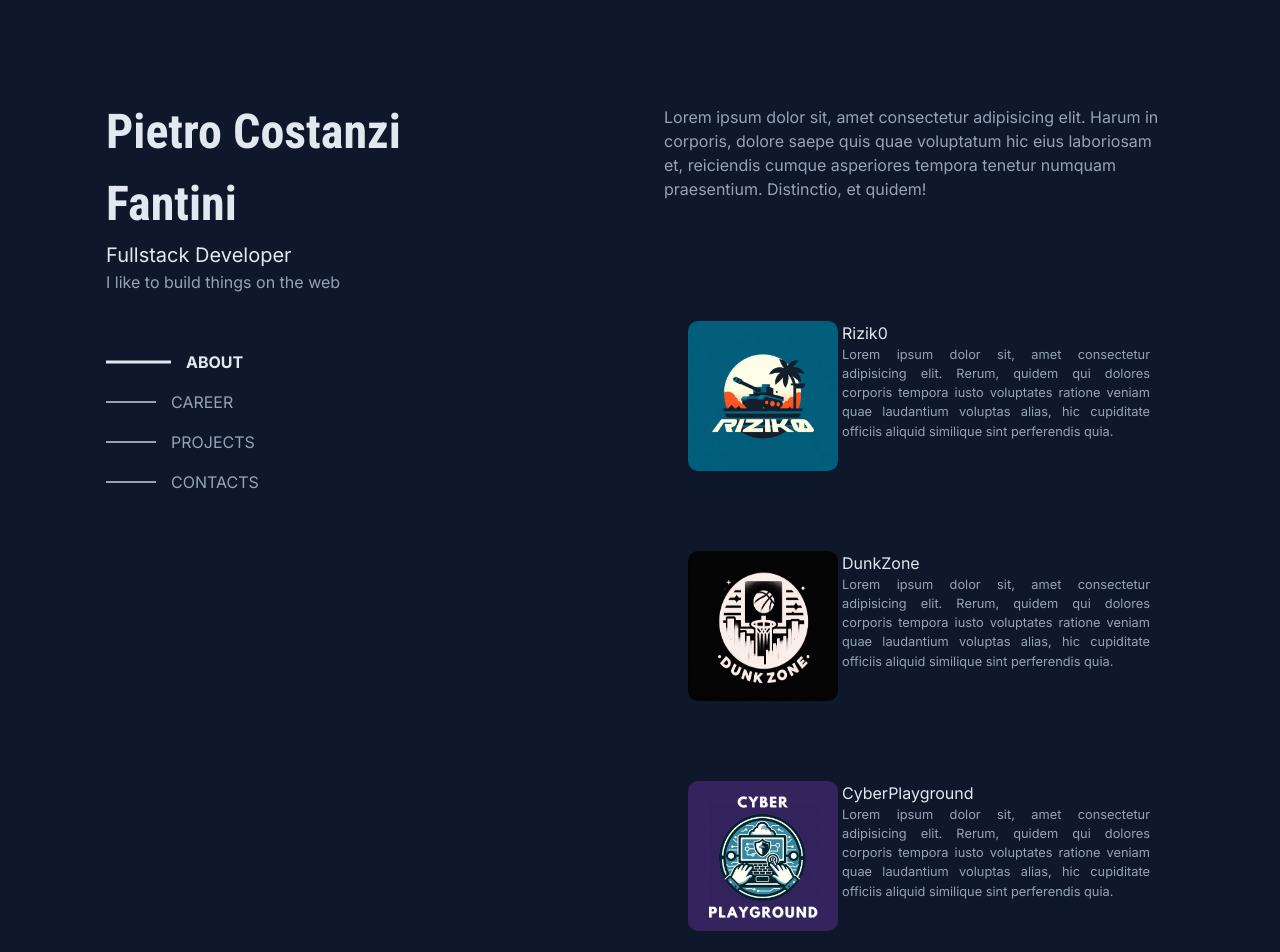
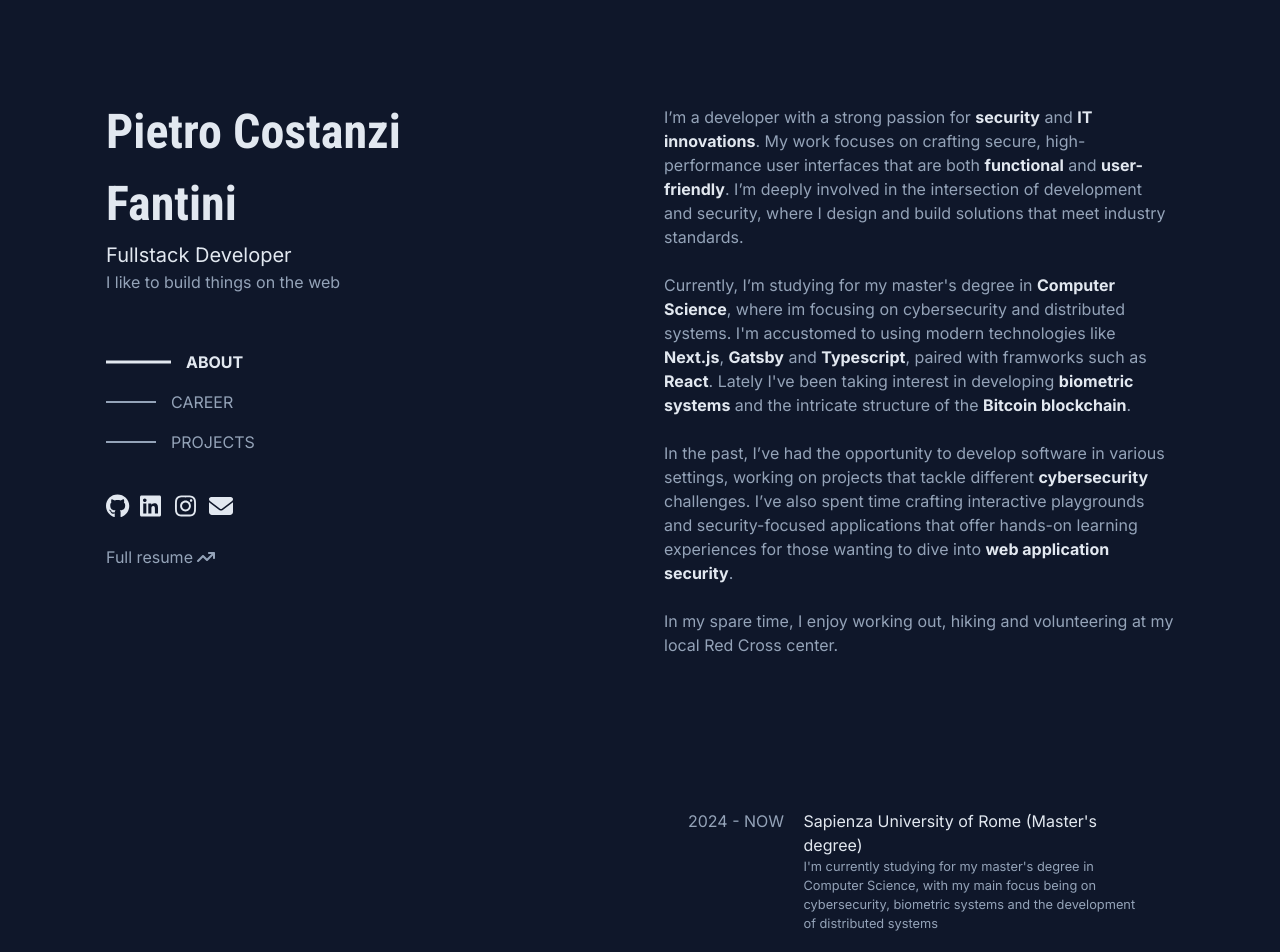
Before and after one commit to Nabster101/PortfolioV2, a Next.js app in the folder portfolio_main/: page / in a window 1280 px wide. Shown: the top 952 px of the page. Built offline with nearby package versions, Linux system fonts and the light colour scheme.

Commit message:
finished laptop portview

```diff
--- /dev/null
+++ b/portfolio_main/src/app/components/CareerCard/CareerCard.css
@@ -0,0 +1,3 @@
+.dateCard{
+    color: #94a3b8;
+}
--- /dev/null
+++ b/portfolio_main/src/app/components/CareerCard/CareerCard.tsx
@@ -0,0 +1,38 @@
+import React from 'react';
+import "@/app/components/CareerCard/CareerCard.css"
+import Link from 'next/link';
+
+interface CareerCardProps {
+	title: string;
+	description: string;
+	source: string;
+    startDate: string;
+    endDate: string;
+}
+
+const CareerCard: React.FC<CareerCardProps> = ({ title, description, startDate, endDate, source }) => {
+	return (
+
+		<div className="container-fluid containerCard">
+			<div className="row">
+				<Link href={source} target='_blank' rel='noopener noreferrer' className='cardLink'>
+					<div className="col-3">
+                        <div className="dateCard">
+						    {startDate} - {endDate}
+                        </div>
+					</div>
+					<div className="col-9">
+						<div className="cardTitle">
+							{title}
+						</div>
+						<div className="cardDescription">
+							{description}
+						</div>
+					</div>
+				</Link>
+			</div>
+		</div>
+  );
+};
+
+export default CareerCard;
--- /dev/null
+++ b/portfolio_main/src/app/components/CareerCardGrid.css
@@ -0,0 +1,7 @@
+.resumeButton{
+    text-decoration: none;
+}
+
+.resumeButton:hover{
+    color: #e2e8f0;
+}
--- /dev/null
+++ b/portfolio_main/src/app/components/CareerCardGrid.tsx
@@ -0,0 +1,32 @@
+import React, { useState } from 'react';
+import CareerCard from './CareerCard/CareerCard';
+import "@/app/components/CareerCardGrid.css";
+
+export default function CardGrid() {
+  const [hoveredIndex, setHoveredIndex] = useState<number | null>(null);
+
+  const cards = [
+    { title: "Sapienza University of Rome (Master's degree)", description: "I'm currently studying for my master's degree in Computer Science, with my main focus being on cybersecurity, biometric systems and the development of distributed systems", startDate: '2024', endDate: 'NOW', source: 'https://rizik0.ovh/'},
+    { title: "Sapienza University of Rome (Bachelor's degree)", description: "I graduated in Computer Engineering where I was able to takle topics ranging from Algorithms and Data Structures, Software engineering, Embedded systems, Computer network infrastructures and Formal mathematical methods.", startDate: '2021', endDate: '2024', source: 'https://rizik0.ovh/'},
+    { title: 'Enrico Fermi Technical High School', description: 'During my highschool years I was able to explore and experiment a multitude of IT fields. I was even able to take part in numerous hackathons (IT competitions) and have the opportunity to do an intership at Fibernet, a fiber-cable development company.', startDate: '2016', endDate: '2021', source: 'https://rizik0.ovh/'},
+  ];
+
+  return (
+    <div className="container-fluid" style={{ padding: 0 }}>
+      <div className="row projectsRow">
+        {cards.map((card, index) => (
+          <div
+            key={index}
+            className={`col projectCardWrapper ${
+              hoveredIndex !== null && hoveredIndex !== index ? 'dimmed' : ''
+            }`}
+            onMouseEnter={() => setHoveredIndex(index)}
+            onMouseLeave={() => setHoveredIndex(null)}
+          >
+            <CareerCard {...card} source={card.source || ''} />
+          </div>
+        ))}
+      </div>
+    </div>
+  );
+}
--- a/portfolio_main/src/app/components/ProjectCard/ProjectCard.css
+++ b/portfolio_main/src/app/components/ProjectCard/ProjectCard.css
@@ -20,7 +20,6 @@
 }
 
 .cardDescription{
-    text-align: justify;
     color: #94a3b8;
     font-size: 0.8rem;
 }
--- a/portfolio_main/src/app/components/ProjectCardGrid.tsx
+++ b/portfolio_main/src/app/components/ProjectCardGrid.tsx
@@ -6,10 +6,10 @@ export default function CardGrid() {
   const [hoveredIndex, setHoveredIndex] = useState<number | null>(null);
 
   const cards = [
-    { title: 'Rizik0', description: 'Lorem ipsum dolor sit, amet consectetur adipisicing elit. Rerum, quidem qui dolores corporis tempora iusto voluptates ratione veniam quae laudantium voluptas alias, hic cupiditate officiis aliquid similique sint perferendis quia.', image: '/images/logo_riziko.png', source: 'https://rizik0.ovh/'},
-    { title: 'DunkZone', description: 'Lorem ipsum dolor sit, amet consectetur adipisicing elit. Rerum, quidem qui dolores corporis tempora iusto voluptates ratione veniam quae laudantium voluptas alias, hic cupiditate officiis aliquid similique sint perferendis quia.', image: '/images/logo_dunkzone.png', source: 'https://github.com/dunkz0ne' },
-    { title: 'CyberPlayground', description: 'Lorem ipsum dolor sit, amet consectetur adipisicing elit. Rerum, quidem qui dolores corporis tempora iusto voluptates ratione veniam quae laudantium voluptas alias, hic cupiditate officiis aliquid similique sint perferendis quia.', image: '/images/logo_cyber.png', source: 'https://github.com/Nabster101/CyberPlayground' },
-    { title: 'File system FAT', description: 'Lorem ipsum dolor sit, amet consectetur adipisicing elit. Rerum, quidem qui dolores corporis tempora iusto voluptates ratione veniam quae laudantium voluptas alias, hic cupiditate officiis aliquid similique sint perferendis quia.', image: '/images/logo_fat.jpg', source: 'https://github.com/Nabster101/File-System-FAT' },
+    { title: 'Rizik0', description: 'Along with a couple of collegues at my University, we made an online version of the popular game of Risk. It features a backend server made with Python to keep track of all the matches and statistics for each player, along with an intutive frontend desing to guarantee a fluid and intutive gaming experience.', image: '/images/logo_riziko.png', source: 'https://rizik0.ovh/'},
+    { title: 'DunkZone', description: 'With a team of collegues at my University, we developped an online utility portal with the use of the official NBA API where anyone can keep track of all upcoming and past matches of their favorite NBA team, along with interesting statistics and other features.', image: '/images/logo_dunkzone.png', source: 'https://github.com/dunkz0ne' },
+    { title: 'CyberPlayground', description: "For my Bachelor's degree I made a web-based playground designed to simulate and demonstrate various common web application security vulnerabilities. It provides an interactive environment where users can explore real-world security issues such as SQL Injection (SQLi), Cross-Site Request Forgery (CSRF) and Cross-Site Scripting (XSS).", image: '/images/logo_cyber.png', source: 'https://github.com/Nabster101/CyberPlayground' },
+    { title: 'File system FAT', description: 'This is my approach on making a fully fledged FAT system in C with the added feature of being persistant, meaning it can be used on any PC while keeping track of all the data it has previously saved. It includes useful features such as a write-on-file function, a read-from-file, a make-directory command and others.', image: '/images/logo_fat.jpg', source: 'https://github.com/Nabster101/File-System-FAT' },
   ];
 
   return (
--- a/portfolio_main/src/app/page.tsx
+++ b/portfolio_main/src/app/page.tsx
@@ -6,8 +6,13 @@ import "@/app/ui/page.css";
 import { robotoCondensed } from "./ui/fonts";
 import Link from "next/link";
 import { useEffect, useRef, useState } from "react";
-import ProjectCard from "@/app/components/ProjectCard/ProjectCard";
 import ProjectCardGrid from "@/app/components/ProjectCardGrid";
+import CareerCardGrid from "@/app/components/CareerCardGrid";
+import { FontAwesomeIcon } from '@fortawesome/react-fontawesome'
+import { faGithub, faLinkedin, faInstagram } from "@fortawesome/free-brands-svg-icons";
+import { faArrowTrendUp, faEnvelope } from "@fortawesome/free-solid-svg-icons";
+
+
 
 export default function Home() {
 
@@ -19,11 +24,11 @@ export default function Home() {
 		  (entries) => {
 			entries.forEach((entry) => {
 			  if (entry.isIntersecting) {
-				setActiveSection(entry.target.id); // Update active section
+				setActiveSection(entry.target.id);
 			  }
 			});
 		  },
-		  { threshold: 0.3 } // Trigger when 60% of the section is visible
+		  { threshold: 0.6 }
 		);
 
 		sectionsRef.current.forEach((section) => {
@@ -78,13 +83,54 @@ export default function Home() {
 											<Link href="#projects" className={activeSection === "projects" ? "activeLink" : "inactiveLink"}>PROJECTS</Link>
 										</div>
 									</div>
-									<div className="row">
+									{/* <div className="row">
 										<div className="col colLinkProgress">
-											<Link href="#contacts" className={activeSection === "contacts" ? "activeLink" : "inactiveLink"}>CONTACTS</Link>
+											<Link href="#certifications" className={activeSection === "certifications" ? "activeLink" : "inactiveLink"}>CERTIFICATIONS</Link>
 										</div>
-									</div>
+									</div> */}
 								</div>
 
+							</div>
+						</div>
+					</div>
+				</div>
+				<div className="row">
+					<div className="col">
+						<div className="container" style={{ marginTop: '2rem'}}>
+							<div className="row">
+								<div className="col-1">
+									<Link href="https://github.com/Nabster101" target="_blank">
+										<FontAwesomeIcon icon={faGithub} className="contactIcon" />
+									</Link>
+								</div>
+								<div className="col-1">
+									<Link href="https://www.linkedin.com/in/pietro-costanzi-fantini/" target="_blank">
+										<FontAwesomeIcon icon={faLinkedin} className="contactIcon" />
+									</Link>
+								</div>
+								<div className="col-1">
+									<Link href="https://instagram.com/pietro.costanzi" target="_blank">
+										<FontAwesomeIcon icon={faInstagram} className="contactIcon" />
+									</Link>
+								</div>
+								<div className="col">
+									<Link href="mailto:pietrocostanzi39@gmail.com">
+										<FontAwesomeIcon icon={faEnvelope} className="contactIcon"></FontAwesomeIcon>
+									</Link>
+								</div>
+							</div>
+						</div>
+					</div>
+				</div>
+				<div className="row">
+					<div className="col" style={{marginTop: '1.5rem'}}>
+						<div className="container">
+							<div className="row">
+								<div className="col">
+									<Link style={{textDecoration: 'none',  color: '#94a3b8'}} target="_blank" href="https://www.linkedin.com/in/pietro-costanzi-fantini/overlay/1731863850270/single-media-viewer/?profileId=ACoAAC9uxrMB3vzRfCkvoO2Vtm5W_F02V-XIQnQ">
+										<div className='resumeButton' style={{textDecoration: 'none'}}> Full resume <FontAwesomeIcon icon={faArrowTrendUp}></FontAwesomeIcon></div>
+									</Link>
+								</div>
 							</div>
 						</div>
 					</div>
@@ -97,24 +143,42 @@ export default function Home() {
 							<div className="row">
 								<div className="col subTitle">
 									<section id="about" ref={(el) => (sectionsRef.current[0] = el)} style={{paddingTop: '6.55rem'}}>
-										Lorem ipsum dolor sit, amet consectetur adipisicing elit. Harum in corporis, dolore saepe quis quae voluptatum hic eius laboriosam et, reiciendis cumque asperiores tempora tenetur numquam praesentium. Distinctio, et quidem!
+										<span>
+											I’m a developer with a strong passion for <strong style={{color:"#e2e8f0"}}>security</strong> and <strong style={{color:"#e2e8f0"}}>IT innovations</strong>. My work focuses on crafting secure, high-performance user interfaces that are both <strong style={{color:"#e2e8f0"}}>functional</strong> and <strong style={{color:"#e2e8f0"}}>user-friendly</strong>. I’m deeply involved in the intersection of development and security, where I design and build solutions that meet industry standards.
+											<br />
+											<br />
+											Currently, I’m studying for my master's degree in <strong style={{color:"#e2e8f0"}}>Computer Science</strong>, where im focusing on cybersecurity and distributed systems. I'm accustomed to using modern technologies like <strong style={{color:"#e2e8f0"}}>Next.js</strong>, <strong style={{color:"#e2e8f0"}}>Gatsby</strong> and <strong style={{color:"#e2e8f0"}}>Typescript</strong>, paired with framworks such as <strong style={{color:"#e2e8f0"}}>React</strong>. Lately I've been taking interest in developing <strong style={{color:"#e2e8f0"}}>biometric systems</strong> and the intricate structure of the <strong style={{color:"#e2e8f0"}}>Bitcoin blockchain</strong>.
+											<br />
+											<br />
+											In the past, I’ve had the opportunity to develop software in various settings, working on projects that tackle different <strong style={{color:"#e2e8f0"}}>cybersecurity</strong> challenges. I’ve also spent time crafting interactive playgrounds and security-focused applications that offer hands-on learning experiences for those wanting to dive into <strong style={{color:"#e2e8f0"}}>web application security</strong>.
+											<br />
+											<br />
+											In my spare time, I enjoy working out, hiking and volunteering at my local Red Cross center.
+										</span>
 									</section>
 								</div>
 							</div>
 							<div className="row">
-								<div className="col subTitle testHeight">
-									<section id="projects" ref={(el) => (sectionsRef.current[1] = el)} style={{paddingTop: '5rem'}}>
+								<div className="col subTitle">
+									<section id="career" ref={(el) => (sectionsRef.current[1] = el)} style={{paddingTop: '7rem'}}>
+										<CareerCardGrid />
+									</section>
+								</div>
+							</div>
+							<div className="row">
+								<div className="col subTitle">
+									<section id="projects" ref={(el) => (sectionsRef.current[2] = el)} style={{paddingTop: '7rem', paddingBottom: '7rem'}}>
 										<ProjectCardGrid />
 									</section>
 								</div>
 							</div>
-							<div className="row">
+							{/* <div className="row">
 								<div className="col subTitle testHeight">
-									<section id="contacts" ref={(el) => (sectionsRef.current[2] = el)}>
+									<section id="certifications" ref={(el) => (sectionsRef.current[3] = el)}>
 										Lorem ipsum dolor sit, amet consectetur adipisicing elit. Rerum, quidem qui dolores corporis tempora iusto voluptates ratione veniam quae laudantium voluptas alias, hic cupiditate officiis aliquid similique sint perferendis quia.
 									</section>
 								</div>
-							</div>
+							</div> */}
 						</div>
 					</div>
 				</div>
--- a/portfolio_main/src/app/ui/page.css
+++ b/portfolio_main/src/app/ui/page.css
@@ -121,3 +121,8 @@
 .projectCardWrapper:hover ~ * .projectCardWrapper{
     opacity:0.3;
 }
+
+.contactIcon{
+    color: #e2e8f0;
+    font-size: 1.5rem;
+}
```
Also changed, not shown: portfolio_main/package.json (+6 -2 lines), portfolio_main/src/app/layout.tsx (+8 -1 lines), portfolio_main/src/app/lib/fontawesome.tsx (added, +7 -0 lines), 1 other file (tests, documents, lock files or other folders).
